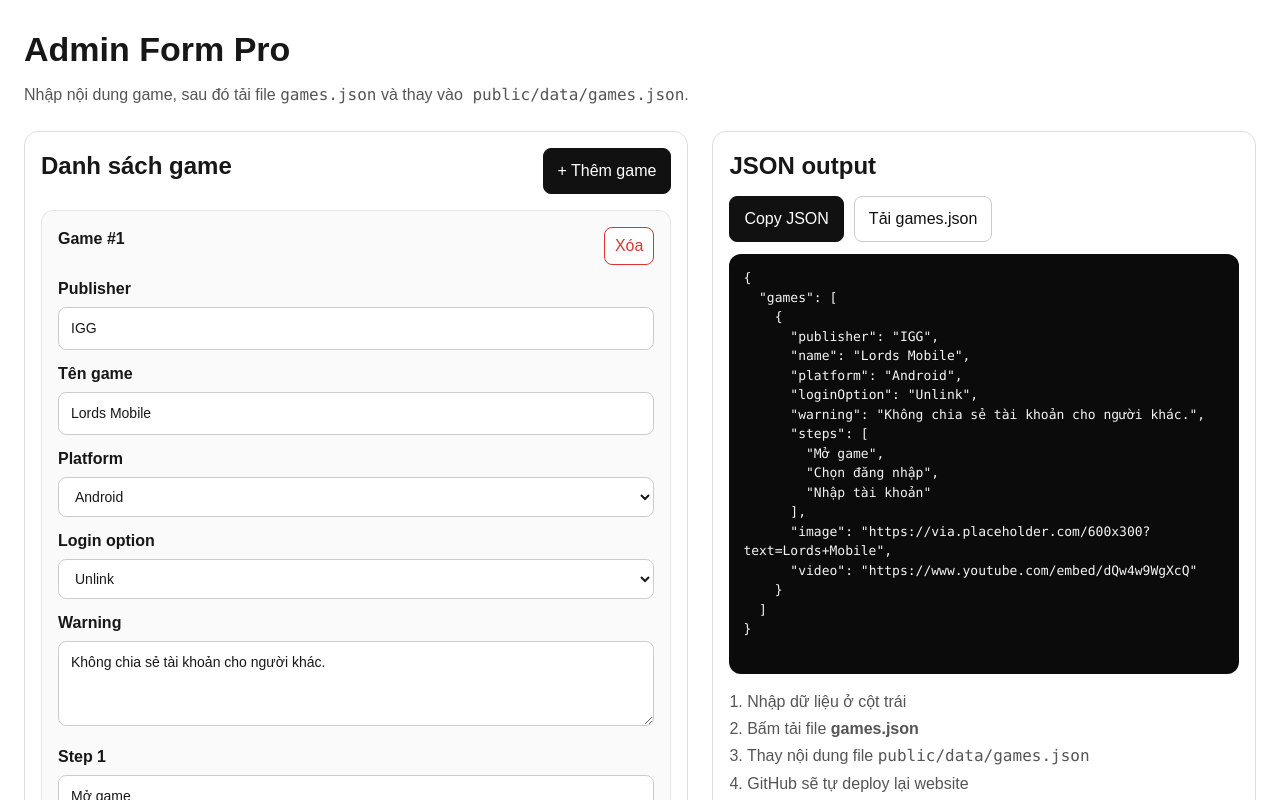
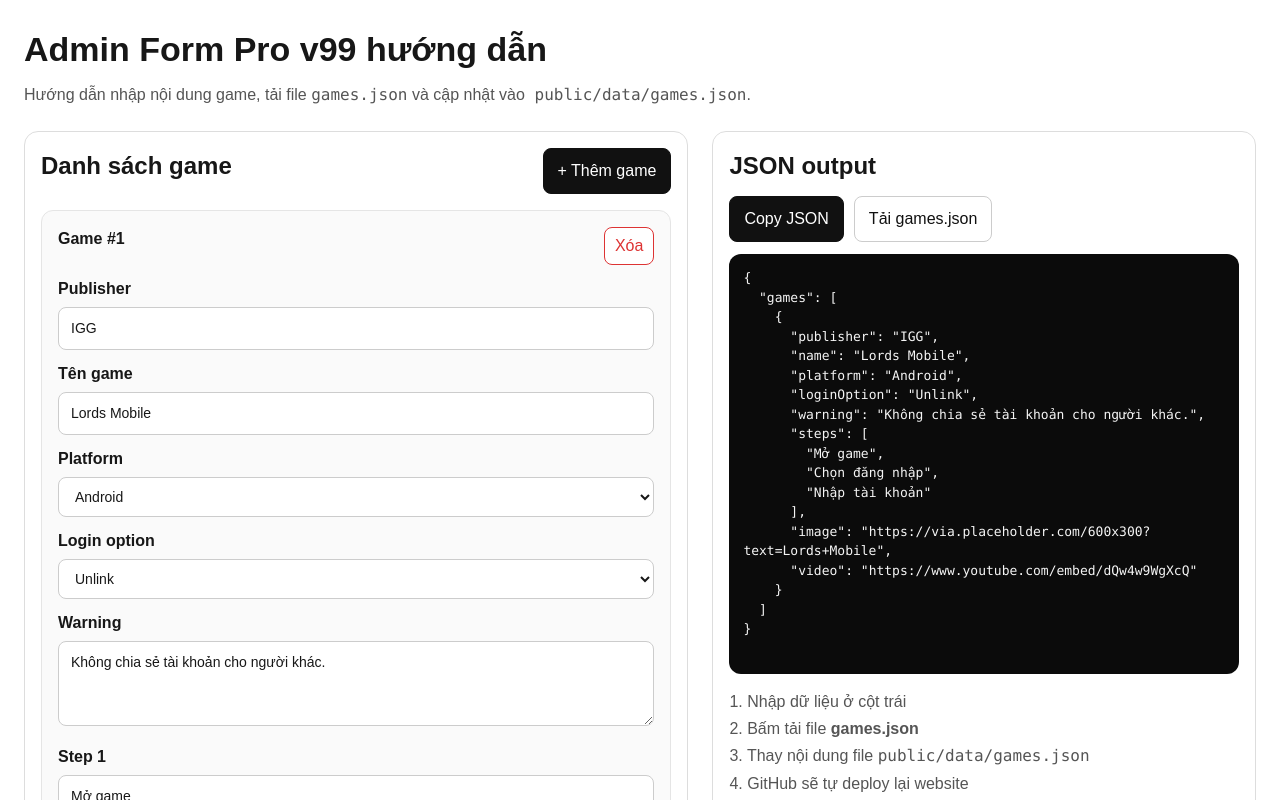
Before and after one commit to akunmljuta0-byte/mrb, a Next.js app: page /admin in a window 1280 px wide. Shown: the top 800 px of the page. Built offline with nearby package versions, Linux system fonts and the light colour scheme.

Commit message:
Update page.tsx

```diff
--- a/app/admin/page.tsx
+++ b/app/admin/page.tsx
@@ -99,10 +99,10 @@ export default function AdminPage() {
   return (
     <div style={{ maxWidth: 1280, margin: "0 auto", padding: 24 }}>
       <h1 style={{ fontSize: 34, fontWeight: 700, marginBottom: 8 }}>
-        Admin Form Pro
+        Admin Form Pro v99 hướng dẫn
       </h1>
       <p style={{ color: "#555", marginBottom: 24 }}>
-        Nhập nội dung game, sau đó tải file <code>games.json</code> và thay vào
+        Hướng dẫn nhập nội dung game, tải file <code>games.json</code> và cập nhật vào
         <code> public/data/games.json</code>.
       </p>
 
```
